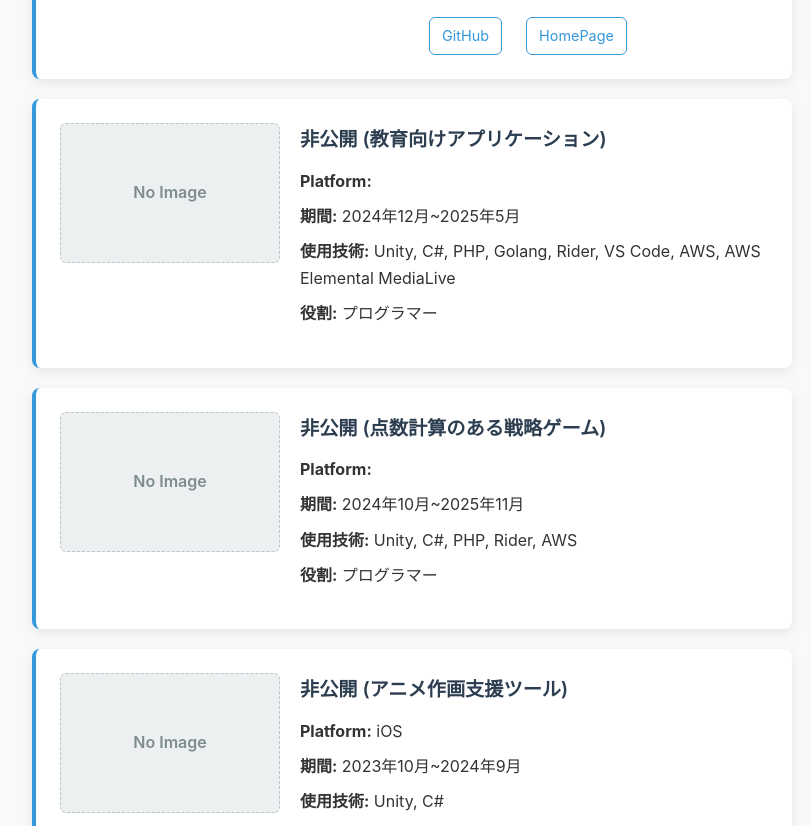
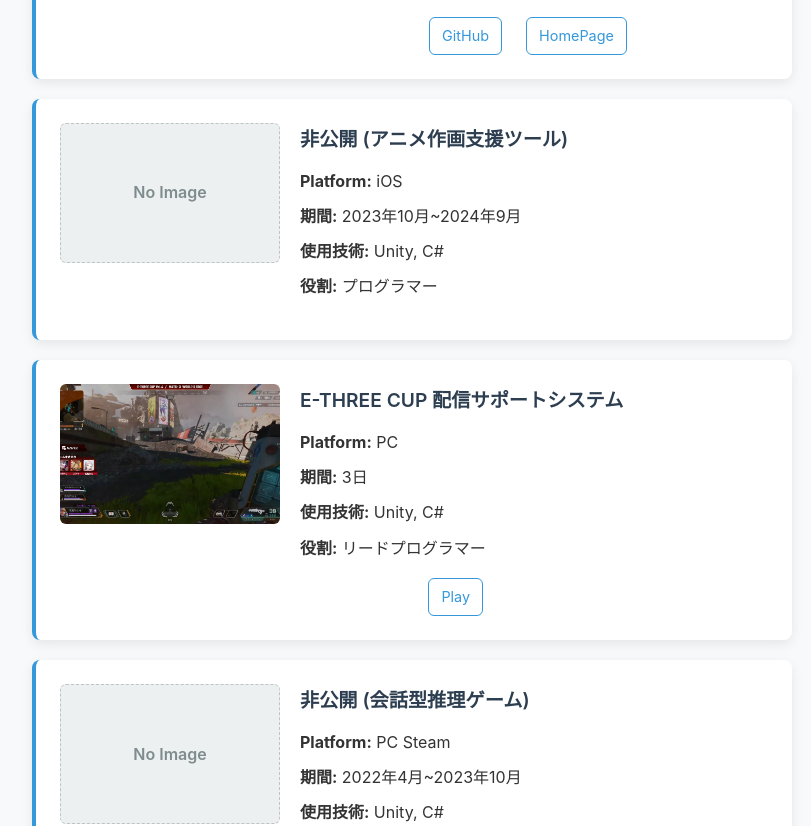
Before and after one commit to kcs-study-class/Portfolio-Sample, a React (Vite) app: page / in a window 1280 px wide. Shown: the part 2760-3586 px from the top of the page, without its empty margins (228-1039 px from the left). Built offline with nearby package versions, Linux system fonts and the light colour scheme.

Commit message:
公開できない項目削除.

```diff
--- a/src/data/projects.ts
+++ b/src/data/projects.ts
@@ -10,22 +10,6 @@ export const projects: Project[] = [
     github:'https://github.com/kcs-trial-class/Portfolio-Sample',
     homepage:'./',
     role: '',
-    category: 'professional'
-  },
-  {
-    title: '非公開 (教育向けアプリケーション)',
-    platform: '',
-    period: '2024年12月~2025年5月',
-    tech: ['Unity', 'C#', 'PHP', 'Golang', 'Rider','VS Code', 'AWS' ,'AWS Elemental MediaLive'],
-    role: 'プログラマー',
-    category: 'professional'
-  },
-  {
-    title: '非公開 (点数計算のある戦略ゲーム)',
-    platform: '',
-    period: '2024年10月~2025年11月',
-    tech: ['Unity', 'C#', 'PHP', 'Rider', 'AWS'],
-    role: 'プログラマー',
     category: 'professional'
   },
   {
```
